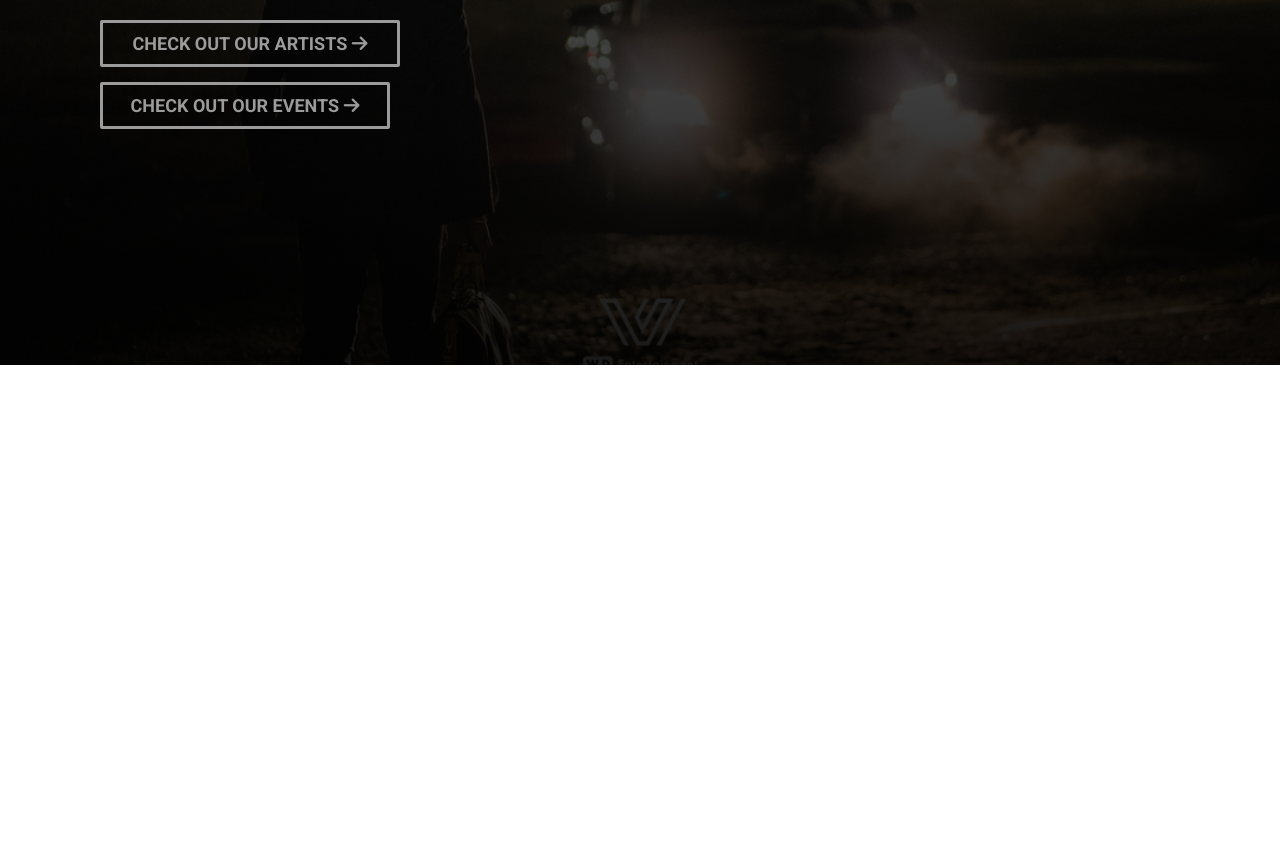
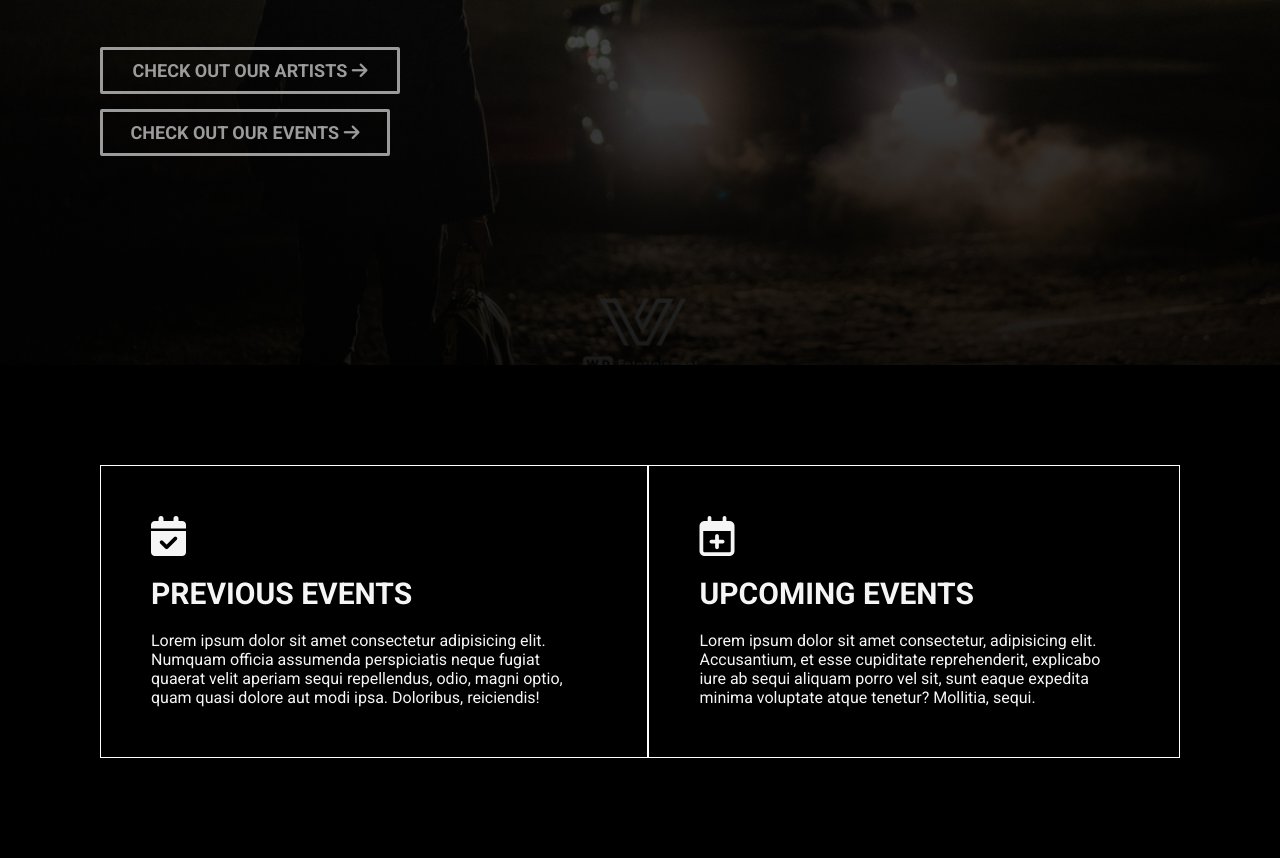
Before and after one commit to hyp9617/Nova-Records, a plain HTML site: page index.html in a window 1280 px wide. Shown: the part 435-1293 px from the top of the page. Before the commit the page ends 800 px from the top, so only its background shows below. Drawn offline with Linux system fonts and the light colour scheme.

Commit message:
Added Section event

```diff
--- a/assets/style/style.css
+++ b/assets/style/style.css
@@ -12,6 +12,10 @@ html {
 
 body {
   font-size: 1.6rem;
+}
+
+section {
+  padding: 10rem;
 }
 
 /* ----------- */
@@ -44,7 +48,7 @@ a {
 }
 
 img {
-  width: 15rem;
+  width: 20rem;
 }
 
 .btn-container li:hover {
@@ -59,11 +63,11 @@ img {
 header {
   background-image: linear-gradient(rgba(0, 0, 0, 0.5), rgba(0, 0, 0, 0.9)), url(../img/Ineffa\ Lucas\ -\ Code\ Zero\ 5.jpg);
   background-size: cover;
-  /* background-position: center; */
+  background-attachment: fixed;
   height: 100vh;
 }
 
-#hero-box {
+.hero-box {
   display: flex;
   flex-direction: column;
   justify-content: center;
@@ -73,7 +77,6 @@ header {
 
 h1 {
   font-size: 7rem;
-  /* margin-bottom: 0.5rem; */
 }
 
 h2 {
@@ -107,3 +110,33 @@ h1, h2 {
   width: 30rem;
   margin-bottom: 1.5rem;
 }
+
+/* ----------- */
+/* Section-event Style */
+/* ----------- */
+
+.section-event {
+  background-color: black;
+}
+
+.event-container {
+  display: flex;
+  /* justify-content: space-evenly; */
+}
+
+.event-box {
+  color: #f5f5f5;
+  padding: 5rem;
+  border: 1px #fff solid;
+}
+
+.event-box i {
+  font-size: 4rem;
+  margin-bottom: 2rem;
+}
+
+h3 {
+  text-transform: uppercase;
+  font-size: 3rem;
+  margin-bottom: 2rem;
+}
--- a/index.html
+++ b/index.html
@@ -30,13 +30,35 @@
         <li><a href="#">contact</a></li>
       </ul>
     </nav>
-    <div id="hero-box">
+    <div class="hero-box">
       <h1>nova records</h1>
       <h2>entertainment & productions</h2>
       <a href="#" class="artist-details details">check out our artists <i class="fas fa-arrow-right"></i></a>
-      <a href="#" class="event-details details">check out our events <i class="fas fa-arrow-right"></i></a>
+      <a href="#" class="details">check out our events <i class="fas fa-arrow-right"></i></a>
     </div>
   </header>
+
+  <main>
+    <section class="section-event">
+      <div class="event-container">
+        <div class="event-box">
+          <i class="fas fa-calendar-check"></i>
+          <h3>previous events</h2>
+            <p>Lorem ipsum dolor sit amet consectetur adipisicing elit. Numquam officia assumenda perspiciatis neque
+              fugiat
+              quaerat velit aperiam sequi repellendus, odio, magni optio, quam quasi dolore aut modi ipsa. Doloribus,
+              reiciendis!</p>
+        </div>
+        <div class="event-box">
+          <i class="far fa-calendar-plus"></i>
+          <h3>upcoming events</h3>
+          <p>Lorem ipsum dolor sit amet consectetur, adipisicing elit. Accusantium, et esse cupiditate reprehenderit,
+            explicabo iure ab sequi aliquam porro vel sit, sunt eaque expedita minima voluptate atque tenetur? Mollitia,
+            sequi.</p>
+        </div>
+      </div>
+    </section>
+  </main>
 </body>
 
 </html>
```
Also changed, not shown: contact.html (added, +12 -0 lines), events.html (added, +21 -0 lines).
